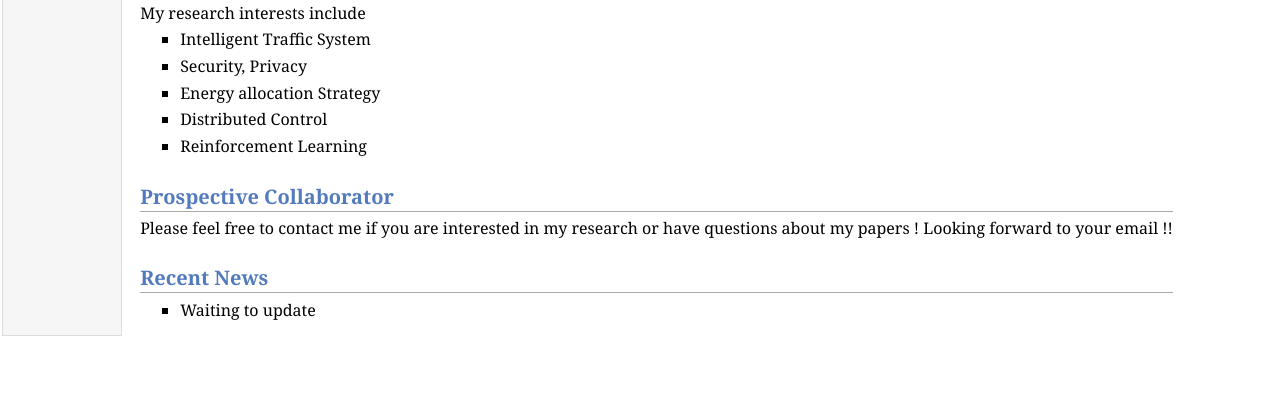
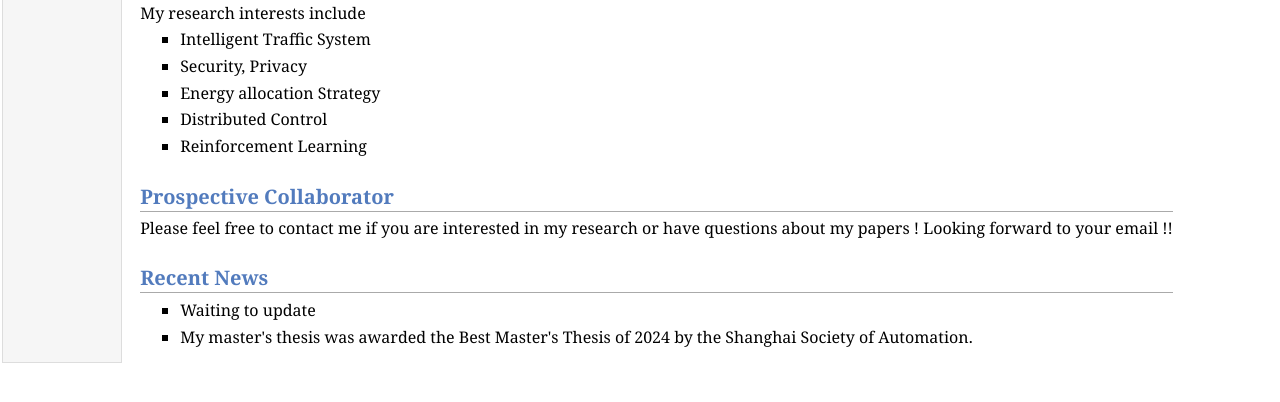
Before and after one commit to Yuwen-Ma/Yuwen-Ma, a plain HTML site: page index.html in a window 1280 px wide. Shown: the part 334-736 px from the top of the page. Drawn offline with Linux system fonts and the light colour scheme.

Commit message:
Update index.html

```diff
--- a/index.html
+++ b/index.html
@@ -61,6 +61,8 @@
 <ul>
 <li><p>Waiting to update</p>
 </li>
+<li><p>My master's thesis was awarded the Best Master's Thesis of 2024 by the Shanghai Society of Automation.</p>
+</li>
 </ul>
 </td>
 </tr>
```
